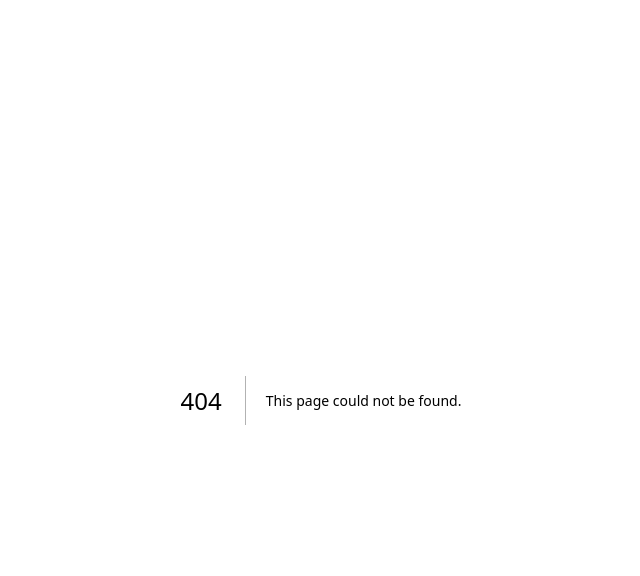
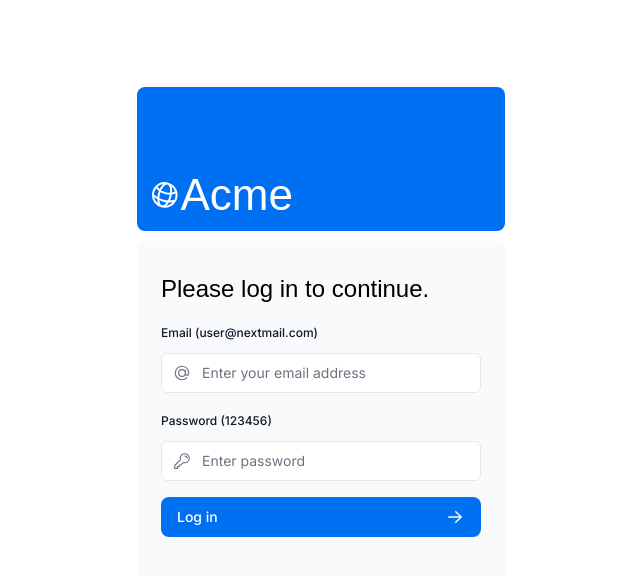
Before and after one commit to muhammedakb/nextjs-dashboard, a Next.js app: page /login in a window 1280 px wide. Before the commit this address had no page. Shown: the top 576 px of the page, without its empty margins (319-959 px from the left). Built offline with nearby package versions, Linux system fonts and the light colour scheme; a web font is replaced by a local one.

Commit message:
feat: authentication added

```diff
--- a/app/lib/actions.ts
+++ b/app/lib/actions.ts
@@ -5,6 +5,8 @@
 import { redirect } from 'next/navigation';
 import { z } from 'zod';
 import { InvoiceForm } from './definitions';
+import { signIn } from '@/auth';
+import { AuthError } from 'next-auth';
 
 export type State = {
   errors?: {
@@ -125,3 +127,23 @@
     return { message: 'Database Error: Failed to Delete Invoice.' };
   }
 }
+
+export async function authenticate(
+  prevState: string | undefined,
+  formData: FormData
+) {
+  try {
+    await signIn('credentials', formData);
+  } catch (error) {
+    if (error instanceof AuthError) {
+      switch (error.type) {
+        case 'CredentialsSignin':
+          return 'Invalid credentials.';
+
+        default:
+          return 'Something went wrong';
+      }
+    }
+    throw error;
+  }
+}
--- /dev/null
+++ b/app/login/page.tsx
@@ -0,0 +1,17 @@
+import AcmeLogo from '@/app/ui/acme-logo';
+import LoginForm from '@/app/ui/login-form';
+
+export default function LoginPage() {
+  return (
+    <main className='flex items-center justify-center md:h-screen'>
+      <div className='relative mx-auto flex w-full max-w-[400px] flex-col space-y-2.5 p-4 md:-mt-32'>
+        <div className='flex h-20 w-full items-end rounded-lg bg-blue-500 p-3 md:h-36'>
+          <div className='w-32 text-white md:w-36'>
+            <AcmeLogo />
+          </div>
+        </div>
+        <LoginForm />
+      </div>
+    </main>
+  );
+}
--- a/app/ui/dashboard/sidenav.tsx
+++ b/app/ui/dashboard/sidenav.tsx
@@ -2,25 +2,31 @@
 import NavLinks from '@/app/ui/dashboard/nav-links';
 import AcmeLogo from '@/app/ui/acme-logo';
 import { PowerIcon } from '@heroicons/react/24/outline';
+import { signOut } from '@/auth';
 
 export default function SideNav() {
   return (
-    <div className="flex h-full flex-col px-3 py-4 md:px-2">
+    <div className='flex h-full flex-col px-3 py-4 md:px-2'>
       <Link
-        className="mb-2 flex h-20 items-end justify-start rounded-md bg-blue-600 p-4 md:h-40"
-        href="/"
+        className='mb-2 flex h-20 items-end justify-start rounded-md bg-blue-600 p-4 md:h-40'
+        href='/'
       >
-        <div className="w-32 text-white md:w-40">
+        <div className='w-32 text-white md:w-40'>
           <AcmeLogo />
         </div>
       </Link>
-      <div className="flex grow flex-row justify-between space-x-2 md:flex-col md:space-x-0 md:space-y-2">
+      <div className='flex grow flex-row justify-between space-x-2 md:flex-col md:space-x-0 md:space-y-2'>
         <NavLinks />
-        <div className="hidden h-auto w-full grow rounded-md bg-gray-50 md:block"></div>
-        <form>
-          <button className="flex h-[48px] w-full grow items-center justify-center gap-2 rounded-md bg-gray-50 p-3 text-sm font-medium hover:bg-sky-100 hover:text-blue-600 md:flex-none md:justify-start md:p-2 md:px-3">
-            <PowerIcon className="w-6" />
-            <div className="hidden md:block">Sign Out</div>
+        <div className='hidden h-auto w-full grow rounded-md bg-gray-50 md:block'></div>
+        <form
+          action={async () => {
+            'use server';
+            await signOut();
+          }}
+        >
+          <button className='flex h-[48px] w-full grow items-center justify-center gap-2 rounded-md bg-gray-50 p-3 text-sm font-medium hover:bg-sky-100 hover:text-blue-600 md:flex-none md:justify-start md:p-2 md:px-3'>
+            <PowerIcon className='w-6' />
+            <div className='hidden md:block'>Sign Out</div>
           </button>
         </form>
       </div>
--- a/app/ui/login-form.tsx
+++ b/app/ui/login-form.tsx
@@ -1,3 +1,5 @@
+'use client';
+
 import { lusitana } from '@/app/ui/fonts';
 import {
   AtSymbolIcon,
@@ -6,60 +8,75 @@
 } from '@heroicons/react/24/outline';
 import { ArrowRightIcon } from '@heroicons/react/20/solid';
 import { Button } from './button';
+import { useActionState } from 'react';
+import { authenticate } from '../lib/actions';
 
 export default function LoginForm() {
+  const [errorMessage, formAction, isPending] = useActionState(
+    authenticate,
+    undefined
+  );
   return (
-    <form className="space-y-3">
-      <div className="flex-1 rounded-lg bg-gray-50 px-6 pb-4 pt-8">
+    <form action={formAction} className='space-y-3'>
+      <div className='flex-1 rounded-lg bg-gray-50 px-6 pb-4 pt-8'>
         <h1 className={`${lusitana.className} mb-3 text-2xl`}>
           Please log in to continue.
         </h1>
-        <div className="w-full">
+        <div className='w-full'>
           <div>
             <label
-              className="mb-3 mt-5 block text-xs font-medium text-gray-900"
-              htmlFor="email"
+              className='mb-3 mt-5 block text-xs font-medium text-gray-900'
+              htmlFor='email'
             >
-              Email
+              Email <span className='text-xs'>(user@nextmail.com)</span>
             </label>
-            <div className="relative">
+            <div className='relative'>
               <input
-                className="peer block w-full rounded-md border border-gray-200 py-[9px] pl-10 text-sm outline-2 placeholder:text-gray-500"
-                id="email"
-                type="email"
-                name="email"
-                placeholder="Enter your email address"
+                className='peer block w-full rounded-md border border-gray-200 py-[9px] pl-10 text-sm outline-2 placeholder:text-gray-500'
+                id='email'
+                type='email'
+                name='email'
+                placeholder='Enter your email address'
                 required
               />
-              <AtSymbolIcon className="pointer-events-none absolute left-3 top-1/2 h-[18px] w-[18px] -translate-y-1/2 text-gray-500 peer-focus:text-gray-900" />
+              <AtSymbolIcon className='pointer-events-none absolute left-3 top-1/2 h-[18px] w-[18px] -translate-y-1/2 text-gray-500 peer-focus:text-gray-900' />
             </div>
           </div>
-          <div className="mt-4">
+          <div className='mt-4'>
             <label
-              className="mb-3 mt-5 block text-xs font-medium text-gray-900"
-              htmlFor="password"
+              className='mb-3 mt-5 block text-xs font-medium text-gray-900'
+              htmlFor='password'
             >
-              Password
+              Password <span className='text-xs'>(123456)</span>
             </label>
-            <div className="relative">
+            <div className='relative'>
               <input
-                className="peer block w-full rounded-md border border-gray-200 py-[9px] pl-10 text-sm outline-2 placeholder:text-gray-500"
-                id="password"
-                type="password"
-                name="password"
-                placeholder="Enter password"
+                className='peer block w-full rounded-md border border-gray-200 py-[9px] pl-10 text-sm outline-2 placeholder:text-gray-500'
+                id='password'
+                type='password'
+                name='password'
+                placeholder='Enter password'
                 required
                 minLength={6}
               />
-              <KeyIcon className="pointer-events-none absolute left-3 top-1/2 h-[18px] w-[18px] -translate-y-1/2 text-gray-500 peer-focus:text-gray-900" />
+              <KeyIcon className='pointer-events-none absolute left-3 top-1/2 h-[18px] w-[18px] -translate-y-1/2 text-gray-500 peer-focus:text-gray-900' />
             </div>
           </div>
         </div>
-        <Button className="mt-4 w-full">
-          Log in <ArrowRightIcon className="ml-auto h-5 w-5 text-gray-50" />
+        <Button className='mt-4 w-full' aria-disabled={isPending}>
+          Log in <ArrowRightIcon className='ml-auto h-5 w-5 text-gray-50' />
         </Button>
-        <div className="flex h-8 items-end space-x-1">
-          {/* Add form errors here */}
+        <div
+          className='flex h-8 items-end space-x-1'
+          aria-live='polite'
+          aria-atomic='true'
+        >
+          {errorMessage && (
+            <>
+              <ExclamationCircleIcon className='h-5 w-5 text-red-500' />
+              <p className='text-sm text-red-500'>{errorMessage}</p>
+            </>
+          )}
         </div>
       </div>
     </form>
--- /dev/null
+++ b/auth.config.ts
@@ -0,0 +1,20 @@
+import type { NextAuthConfig } from 'next-auth';
+
+export const authConfig = {
+  pages: {
+    signIn: '/login',
+  },
+  callbacks: {
+    authorized({ auth, request: { nextUrl } }) {
+      const isLoggedIn = !!auth?.user;
+      const isOnDashboard = nextUrl.pathname.startsWith('/dashboard');
+      if (isOnDashboard) {
+        return isLoggedIn;
+      } else if (isLoggedIn) {
+        return Response.redirect(new URL('/dashboard', nextUrl));
+      }
+      return true;
+    },
+  },
+  providers: [],
+} satisfies NextAuthConfig;
--- /dev/null
+++ b/auth.ts
@@ -0,0 +1,41 @@
+import NextAuth from 'next-auth';
+import { authConfig } from './auth.config';
+import Credentials from 'next-auth/providers/credentials';
+import { z } from 'zod';
+import type { User } from './app/lib/definitions';
+import { sql } from '@vercel/postgres';
+import bcrypt from 'bcrypt';
+
+async function getUser(email: string): Promise<User | undefined> {
+  try {
+    const user = await sql<User>`SELECT * FROM users WHERE email=${email}`;
+    return user.rows[0];
+  } catch (error) {
+    console.error('Failed to fetch user:', error);
+    throw new Error('Failed to fetch user');
+  }
+}
+
+export const { auth, signIn, signOut } = NextAuth({
+  ...authConfig,
+  providers: [
+    Credentials({
+      async authorize(credentials) {
+        const parsedCredentials = z
+          .object({ email: z.string().email(), password: z.string().min(6) })
+          .safeParse(credentials);
+
+        if (parsedCredentials.success) {
+          const { email, password } = parsedCredentials.data;
+          const user = await getUser(email);
+          if (!user) return null;
+          const passwordsMatch = await bcrypt.compare(password, user.password);
+          if (passwordsMatch) return user;
+        }
+
+        console.log('invalid credentials');
+        return null;
+      },
+    }),
+  ],
+});
--- a/package.json
+++ b/package.json
@@ -13,7 +13,7 @@
     "bcrypt": "^5.1.1",
     "clsx": "^2.1.1",
     "next": "15.0.0-canary.103",
-    "next-auth": "5.0.0-beta.19",
+    "next-auth": "5.0.0-beta.20",
     "postcss": "8.4.38",
     "react": "19.0.0-rc-f38c22b244-20240704",
     "react-dom": "19.0.0-rc-f38c22b244-20240704",
```
Also changed, not shown: middleware.ts (added, +9 -0 lines), 1 other file (tests, documents, lock files or other folders).
